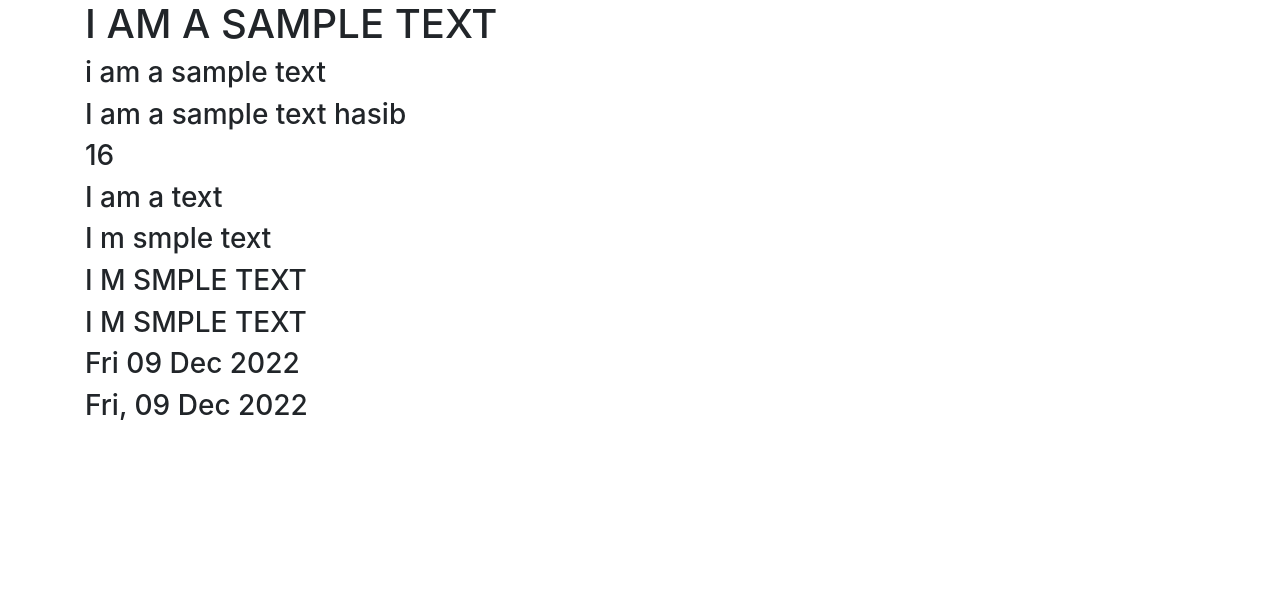
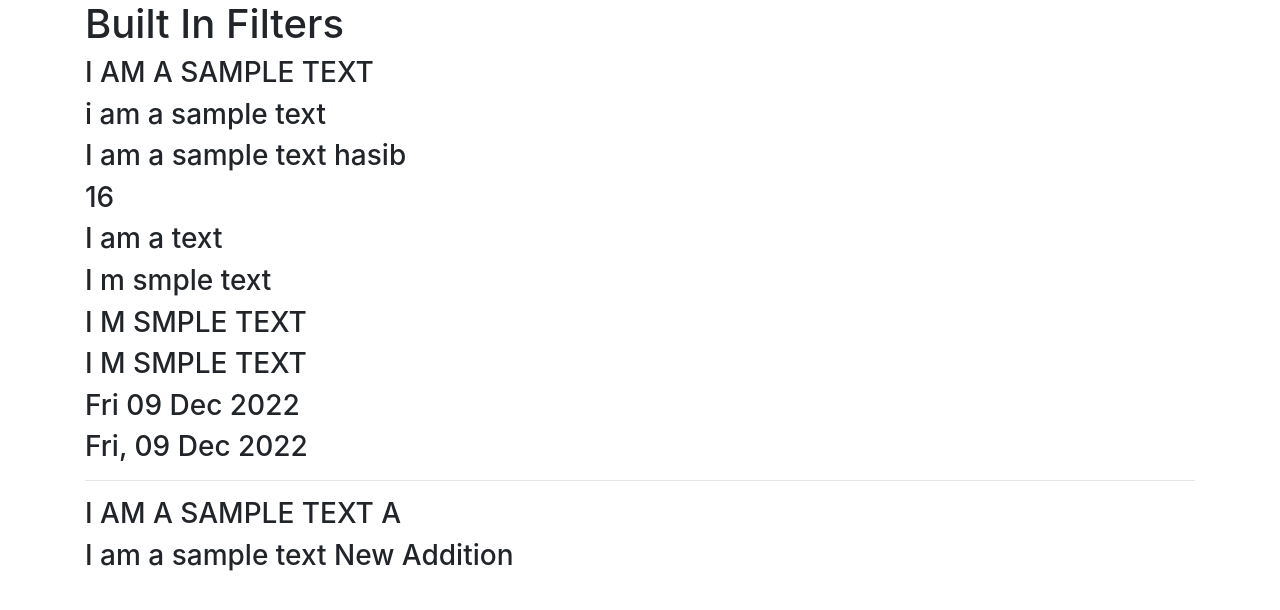
Before and after one commit to hasibkyau/DjangoFirstApp, a Django app: page /first_app/ in a window 1280 px wide. Shown: the part 56-666 px from the top of the page. Run offline with Django 4.2, Linux system fonts and the light colour scheme; data comes from the database, SQL or seed files in the repository.

Commit message:
custom filter with argument

```diff
--- /dev/null
+++ b/first_app/templatetags/my_filter.py
@@ -0,0 +1,9 @@
+from django import template
+
+register = template.Library()
+
+def my_filter(value, arg):
+    return value + " " +arg
+
+
+register.filter('custom_filter', my_filter)
--- a/templates/first_app/index.html
+++ b/templates/first_app/index.html
@@ -1,7 +1,10 @@
 <!DOCTYPE html>
 {% extends "first_app/base.html"%}
+{% load my_filter %}
 {%block body_block%}
-<h1>{{sample_text|upper}}</h1>
+
+<h1>Built In Filters</h1>
+<h3>{{sample_text|upper}}</h3>
 <h3>{{sample_text|lower}}</h3>
 <h3>{{sample_text|add:" hasib"}}</h3>
 <h3>{{number|add:" 8"}}</h3>
@@ -11,4 +14,9 @@
 <h3>{{sample_text|cut:"a"|upper}}</h3>
 <h3>{{album.release_date|date:'D d M Y'}}</h3>
 <h3>{{album.release_date|date:'D, d M Y'}}</h3>
+<hr>
+
+<h3>{{sample_text|custom_filter:"a"|upper}}</h3>
+<h3>{{ sample_text|custom_filter:"New Addition" }}</h3>
+
 {% endblock %}
```
Also changed, not shown: first_app/templatetags/__init__.py (added).
